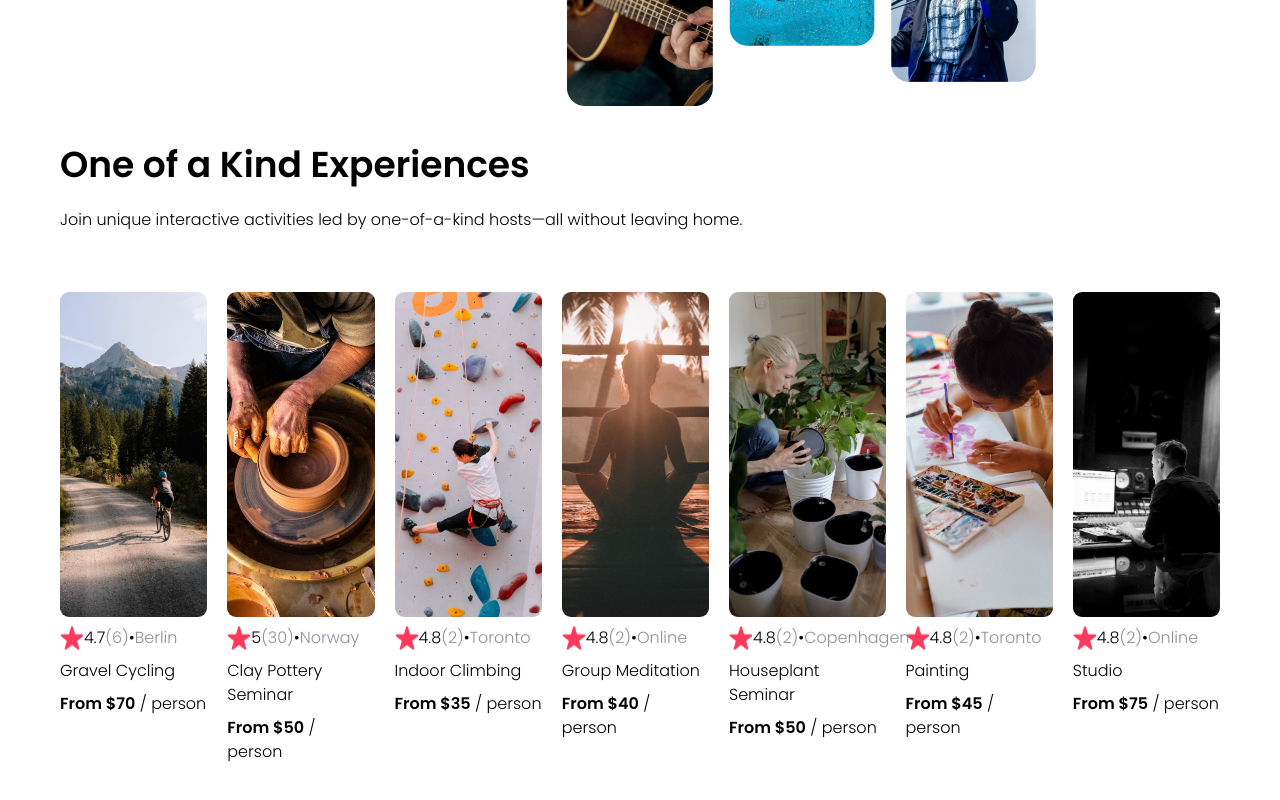
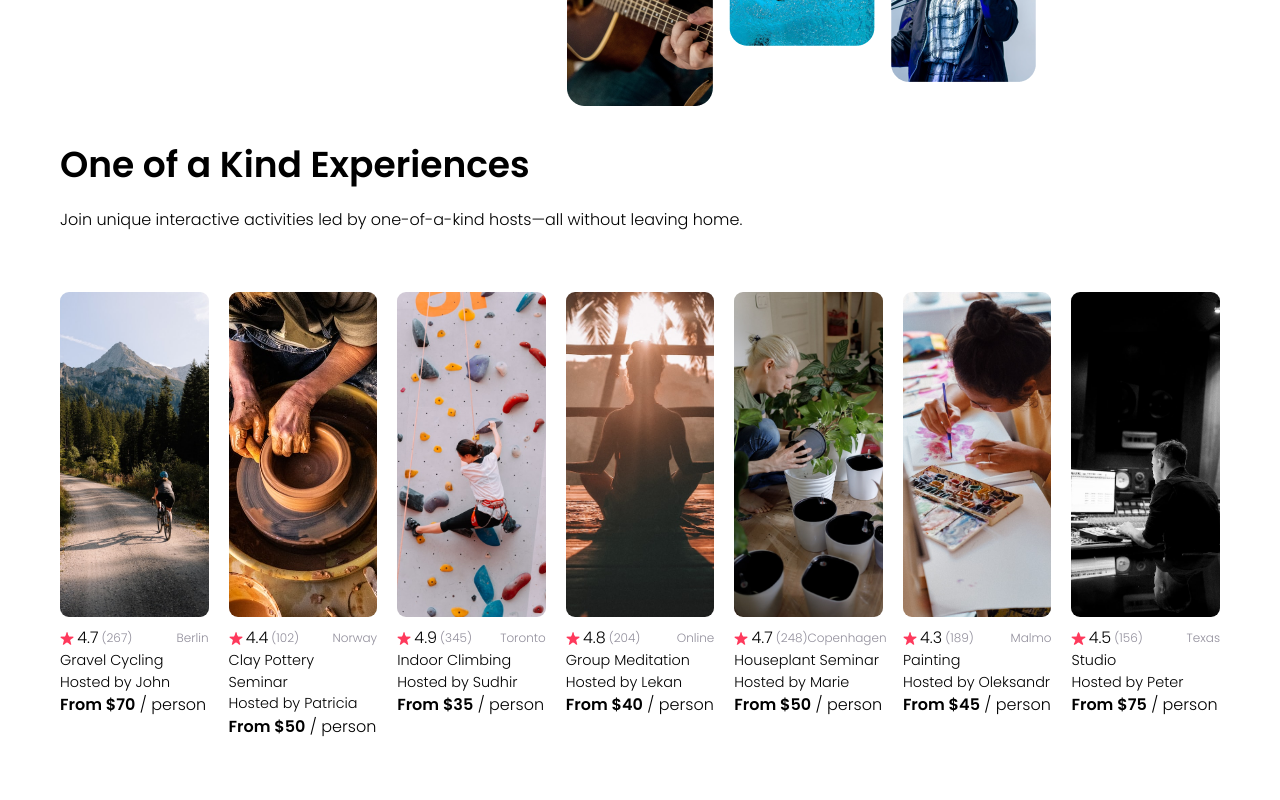
Before and after one commit to reginaldwong/airbnb-experiences, a React (Vite) app: page / in a window 1280 px wide. Shown: the part 518-1318 px from the top of the page. Built offline with nearby package versions, Linux system fonts and the light colour scheme.

Commit message:
fix card styling and data

```diff
--- a/src/App.jsx
+++ b/src/App.jsx
@@ -16,10 +16,10 @@ function App() {
         review={item.stats.reviewCount}
         location={item.location}
         title={item.title}
+        host={item.host}
       />
     )
   })
-
 
   return (
     <div className="App">
--- a/src/components/Card.jsx
+++ b/src/components/Card.jsx
@@ -5,11 +5,12 @@ const Card = (props) => {
         <div className="card">
             <img src={`src/assets/${props.image}`} className="card--image" />
             <div className="card--stats">
-                <img src="src/assets/star.png" alt="star" />
-                <span>{props.rating}</span>
-                <span className="gray"> ({props.review}) </span> • <span className="gray">{props.location}</span>
+                <img src="src/assets/star.png" alt="star" className="card--stats--star"/>
+                <span className="card--stats--rating">{props.rating}</span>
+                <span className="gray">({props.review})</span> <span className="gray card--stats--location">{props.location}</span>
             </div>
             <p className="card--title">{props.title}</p>
+            <p className="card--host">Hosted by {props.host}</p>
             <p className="card--price"><span className="bold">From ${props.price}</span> / person</p>
         </div>
     )
--- a/src/components/Navbar.jsx
+++ b/src/components/Navbar.jsx
@@ -3,7 +3,7 @@ import React from "react"
 const Navbar = () => {
     return (
         <nav>
-            <img src="src/assets/airbnb-logo.png" alt="airbnb logo" className="nav--logo" />
+            <a href="https://github.com/reginaldwong" target="_blank"><img src="src/assets/airbnb-logo.png" alt="airbnb logo" className="nav--logo" /></a>
             <ul className="nav--items">
                 <li><a href="/">About</a></li>
                 <li><a href="/">Experiences</a></li>
--- a/src/data.js
+++ b/src/data.js
@@ -8,10 +8,11 @@ export default [
     coverImg: "cycling.jpg",
     stats: {
       rating: 4.7,
-      reviewCount: 6,
+      reviewCount: 267,
     },
     location: "Berlin",
     openSpots: 0,
+    host: "John",
   },
   {
     id: 2,
@@ -21,11 +22,12 @@ export default [
     price: 50,
     coverImg: "pottery.jpg",
     stats: {
-      rating: 5.0,
-      reviewCount: 30,
+      rating: 4.4,
+      reviewCount: 102,
     },
     location: "Norway",
     openSpots: 27,
+    host: "Patricia",
   },
   {
     id: 3,
@@ -35,11 +37,12 @@ export default [
     price: 35,
     coverImg: "climbing.jpg",
     stats: {
-      rating: 4.8,
-      reviewCount: 2,
+      rating: 4.9,
+      reviewCount: 345,
     },
     location: "Toronto",
     openSpots: 3,
+    host: "Sudhir",
   },
   {
     id: 4,
@@ -50,10 +53,11 @@ export default [
     coverImg: "meditation.jpg",
     stats: {
       rating: 4.8,
-      reviewCount: 2,
+      reviewCount: 204,
     },
     location: "Online",
     openSpots: 3,
+    host: "Lekan",
   },
   {
     id: 5,
@@ -63,11 +67,12 @@ export default [
     price: 50,
     coverImg: "planting.jpg",
     stats: {
-      rating: 4.8,
-      reviewCount: 2,
+      rating: 4.7,
+      reviewCount: 248,
     },
     location: "Copenhagen",
     openSpots: 3,
+    host: "Marie",
   },
   {
     id: 6,
@@ -77,11 +82,12 @@ export default [
     price: 45,
     coverImg: "painting.jpg",
     stats: {
-      rating: 4.8,
-      reviewCount: 2,
+      rating: 4.3,
+      reviewCount: 189,
     },
-    location: "Toronto",
+    location: "Malmo",
     openSpots: 3,
+    host: "Oleksandr",
   },
   {
     id: 7,
@@ -91,10 +97,11 @@ export default [
     price: 75,
     coverImg: "studio.jpg",
     stats: {
-      rating: 4.8,
-      reviewCount: 2,
+      rating: 4.5,
+      reviewCount: 156,
     },
-    location: "Online",
+    location: "Texas",
     openSpots: 3,
+    host: "Peter",
   },
 ];
--- a/src/index.css
+++ b/src/index.css
@@ -107,6 +107,9 @@ nav {
 
 .nav--items > li > a:hover {
   color: #FE395C;
+  font-size: 1.05rem;
+  font-weight: bold;
+  text-decoration: underline;
 }
 
 /* HERO */
@@ -152,20 +155,42 @@ section {
 
 .card--stats {
   display: flex;
+  align-items: center;
   margin-top: 9px;
 }
 
+.card--stats--rating {
+  font-size: 1rem;
+  padding-right: 3px;
+}
+
+.card--stats--location {
+  margin-left: auto;
+}
+
+.card--stats--star {
+  padding-right: 3px;
+  height: 13px;
+}
+
 .card--title {
-  font-size: 1rem;
-  margin-top: 9px;
+  font-size: .9rem;
+  margin-top: 0px;
+  font-weight: 500;
+}
+
+.card--host {
+  font-size: .9rem;
+  margin-top: 0px;
 }
 
 .card--price {
-  margin-top: 9px;
+  margin-top: 0px;
 }
 
 .gray {
   color: #918E9B;
+  font-size: .75rem;
 }
 
 .bold {
```
